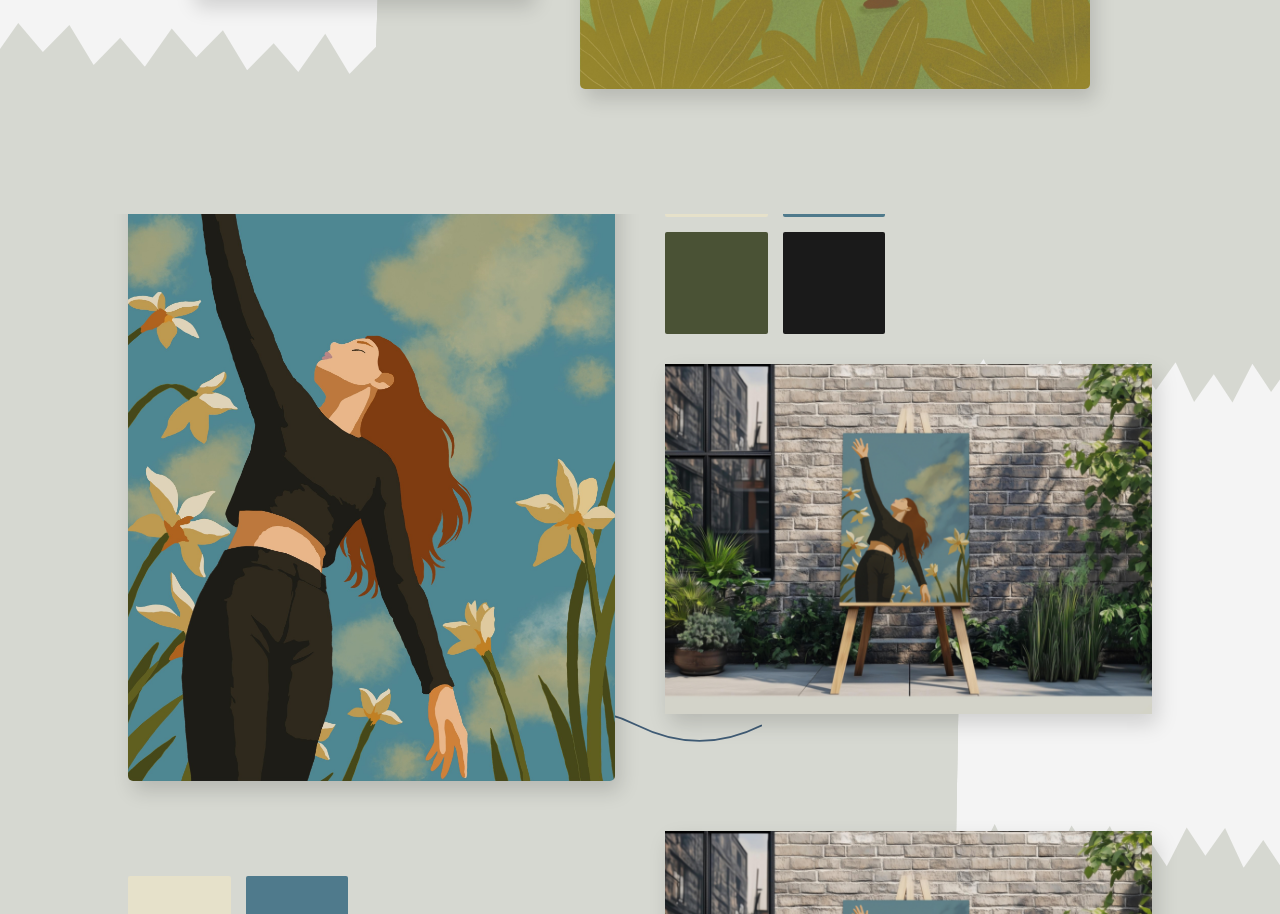
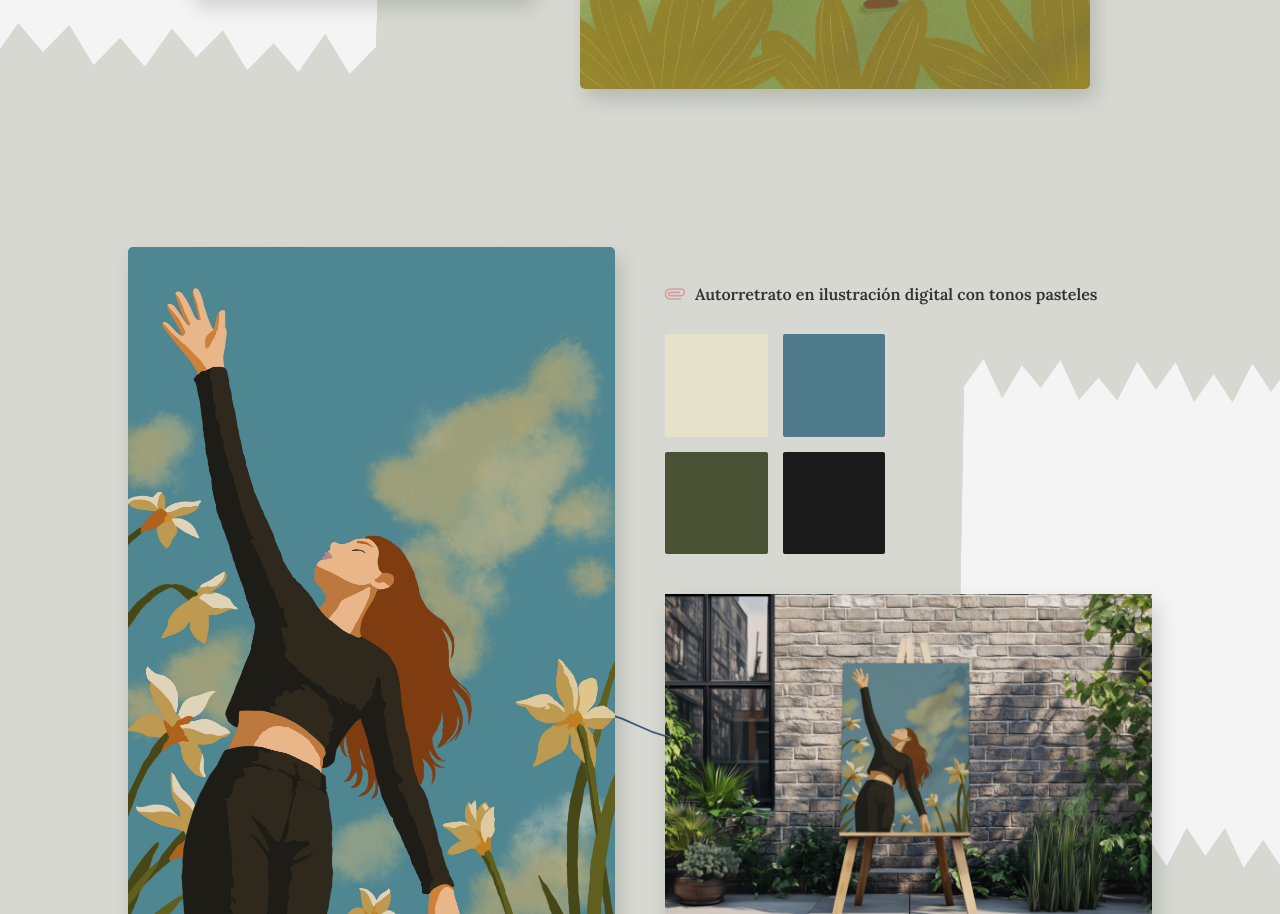
Before and after one commit to marianatapia12/Portfolio, a plain HTML site: page index.html in a window 1280 px wide. Shown: the part 6186-7100 px from the top of the page. Drawn offline with nearby package versions, Linux system fonts and the light colour scheme.

Commit message:
Update index.html

```diff
--- a/index.html
+++ b/index.html
@@ -750,7 +750,7 @@
         </div>
     </section>
 
-    <section class="project-section" id="woman-project">
+   <section class="project-section" id="woman-project">
         <div class="torn-paper-bg" style="width: 30%; left: auto; right: -5%; transform: scaleX(-1) rotate(-1deg);"></div>
 
         <svg class="scribble-1" style="left: 40%; top: 60%; width: 250px; opacity: 0.8; z-index: 1;" viewBox="0 0 200 50">
@@ -761,11 +761,11 @@
             <img src="autoretrato ilustrado.jpeg" alt="Ilustración Mujer Cielo" class="woman-main-img">
 
             <div class="woman-right-col">
-                <div class="palette-grid-2x2" style="margin-bottom: 30px;">
-                    <div class="palette-square" style="background-color: #e6e1ca;"></div> <div class="palette-square" style="background-color: #4f7a8c;"></div> <div class="palette-square" style="background-color: #4a5235;"></div> <div class="palette-square" style="background-color: #1a1a1a;"></div> </div>
+                <div class="paper-clip-title" style="margin-bottom:30px; font-size: 1rem; color: #333;">
+                    <svg width="20" height="20" viewBox="0 0 24 24" fill="none" stroke="#d69e9e" stroke-width="2" style="transform: rotate(45deg);"><path d="M21.44 11.05l-9.19 9.19a6 6 0 0 1-8.49-8.49l9.19-9.19a4 4 0 0 1 5.66 5.66l-9.2 9.19a2 2 0 0 1-2.83-2.83l8.49-8.48"></path></svg>
+                    Autorretrato en ilustración digital con tonos pasteles
+                </div>
 
-                <img src="IMG_2646.jpeg" alt="Mockup Canvas" class="woman-canvas-mockup">
-            </div>
                 <div class="palette-grid-2x2">
                     <div class="palette-square" style="background-color: #e6e1ca;"></div> <div class="palette-square" style="background-color: #4f7a8c;"></div> <div class="palette-square" style="background-color: #4a5235;"></div> <div class="palette-square" style="background-color: #1a1a1a;"></div> </div>
 
```
